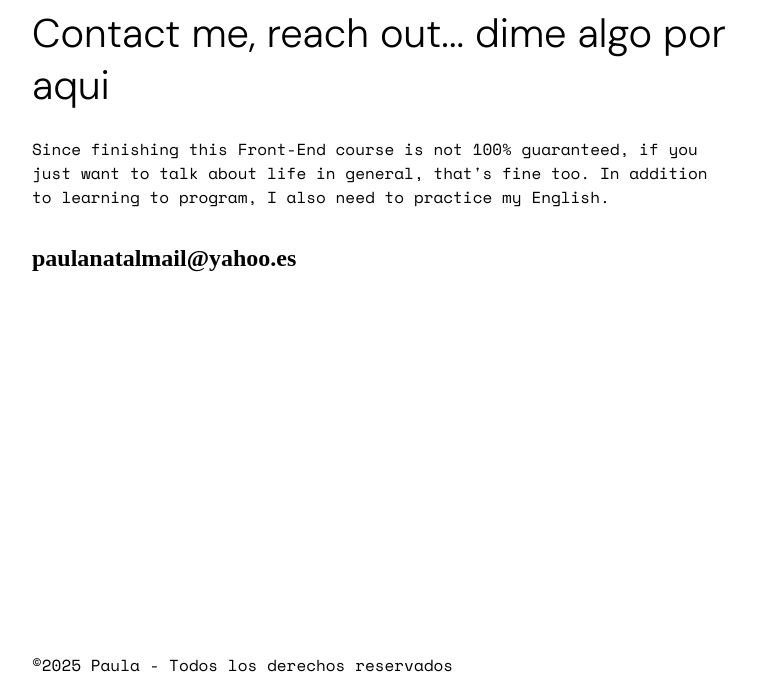
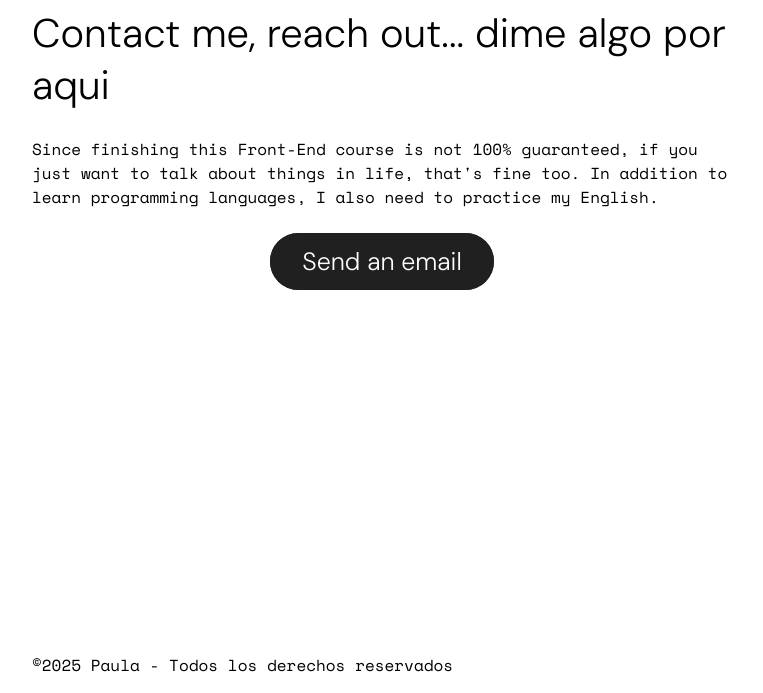
Before and after one commit to PaulaPaulae/CA_Portfolio, a plain HTML site: page index.html in a window 1280 px wide. Shown: the part 869-1562 px from the top of the page, without its empty margins (258-1021 px from the left). Drawn offline with nearby package versions, Linux system fonts and the light colour scheme; a web font is replaced by a local one.

Commit message:
button send email

```diff
--- a/index.html
+++ b/index.html
@@ -99,9 +99,9 @@
     <section id="contact">
         <h1>Contact me, reach out... dime algo por aqui</h1>
         <p>
-            Since finishing this Front-End course is not 100% guaranteed, if you just want to talk about life in general, that's fine
-            too. In addition to learning to program, I also need to practice my English.</p>
-        <h2><a>paulanatalmail@yahoo.es</a></h2>
+            Since finishing this Front-End course is not 100% guaranteed, if you just want to talk about things in life, that's fine
+            too. In addition to learn programming languages, I also need to practice my English.</p>
+        <h2><a href="mailto:paulanatalmail@yahoo.es">Send an email</a></h2>
     </section>
 
     <footer>
--- a/style.css
+++ b/style.css
@@ -94,8 +94,24 @@ h1 {
     text-shadow: -2px 0 white, 0 2px white, 2px 0 white, 0 -2px white;
 }
 
+h2 {
+    font-family: "DM Sans", serif;
+    font-size: 25px;
+    font-weight: 300;
+    margin: 20px auto;
+}
+
+h2 a {
+    text-decoration: none;
+    color: white;
+    background-color: #202020;
+    border: #202020 2px solid;
+    border-radius: 50px;
+    padding: 10px 30px;
+}
+
 h3 {
-    font-size: 40px;
+
     font-family: "Space Mono", serif;
     font-weight: bold;
     font-size: 16px;
```
Also changed, not shown: files/arrow.svg (deleted), files/logo.svg (deleted), files/technologies/tech 1.png (deleted), files/technologies/tech 10.png (deleted), files/technologies/tech 11.png (deleted), files/technologies/tech 12.png (deleted), files/technologies/tech 2.png (deleted), files/technologies/tech 3.png (deleted), files/technologies/tech 4.png (deleted), files/technologies/tech 5.png (deleted), files/technologies/tech 6.png (deleted), files/technologies/tech 7.png (deleted), files/technologies/tech 8.png (deleted), files/technologies/tech 9.png (deleted).
